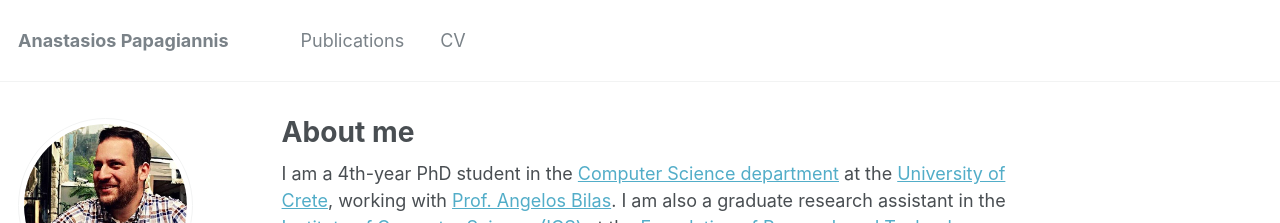
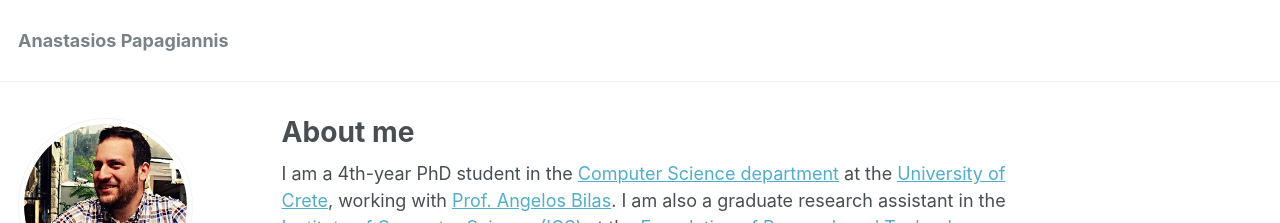
Before and after one commit to tpapagian/tpapagian.github.io, a Jekyll site: the page built from _pages/about.md, in a window 1280 px wide. Shown: the top 223 px of the page. Built offline with Jekyll 4.4.1, drawn with Linux system fonts in a browser that asks for light colours; some web fonts are replaced.

Commit message:
remove tabs

```diff
--- a/_config.yml
+++ b/_config.yml
@@ -258,14 +258,12 @@ timezone: America/Los_Angeles # http://en.wikipedia.org/wiki/List_of_tz_database
 # Plugins
 plugins:
   - jekyll-paginate
-  - jekyll-sitemap
   - jekyll-gist
   - jekyll-feed
   - jekyll-redirect-from
 # mimic GitHub Pages with --safe
 whitelist:
   - jekyll-paginate
-  - jekyll-sitemap
   - jekyll-gist
   - jekyll-feed
   - jemoji
--- a/_data/navigation.yml
+++ b/_data/navigation.yml
@@ -1,7 +1,2 @@
 # main links links
 main:
-  - title: "Publications"
-    url: /publications/
-
-  - title: "CV"
-    url: /cv/
```
